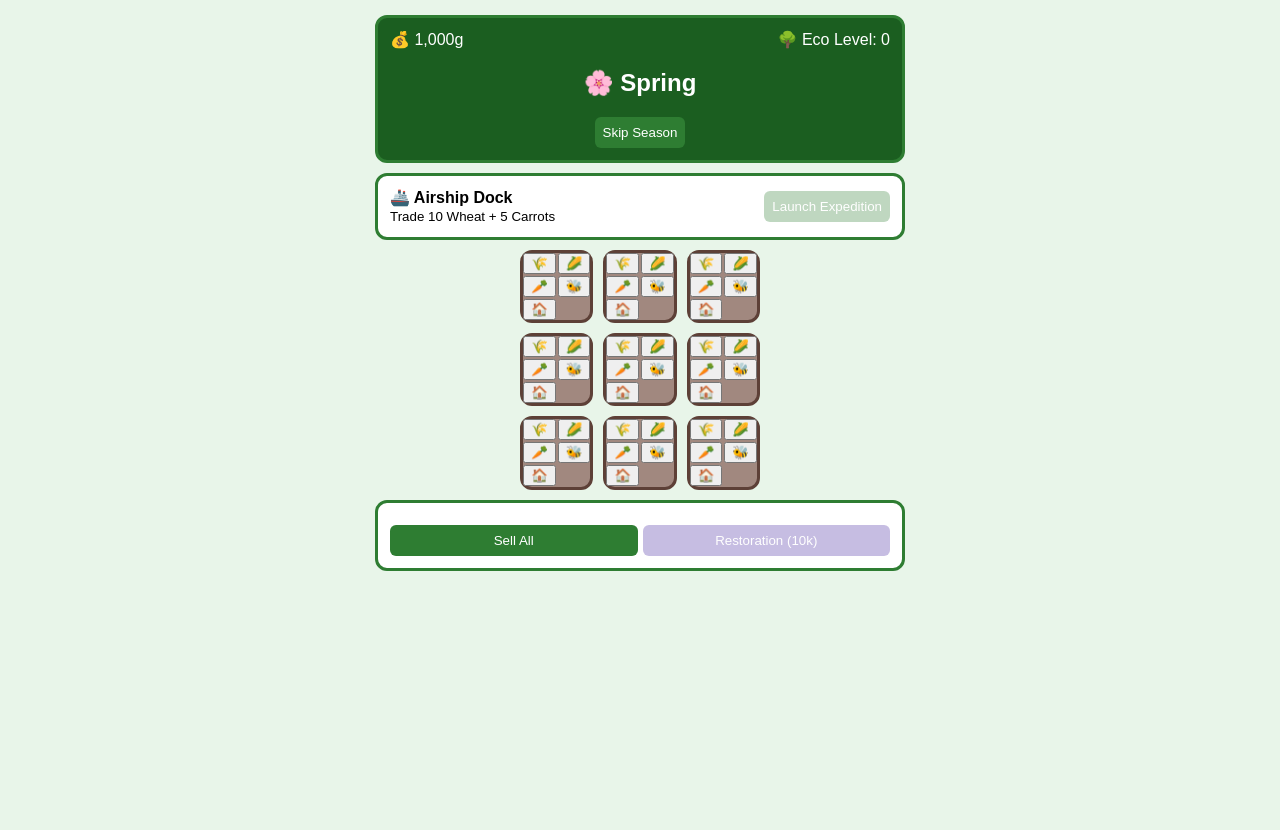
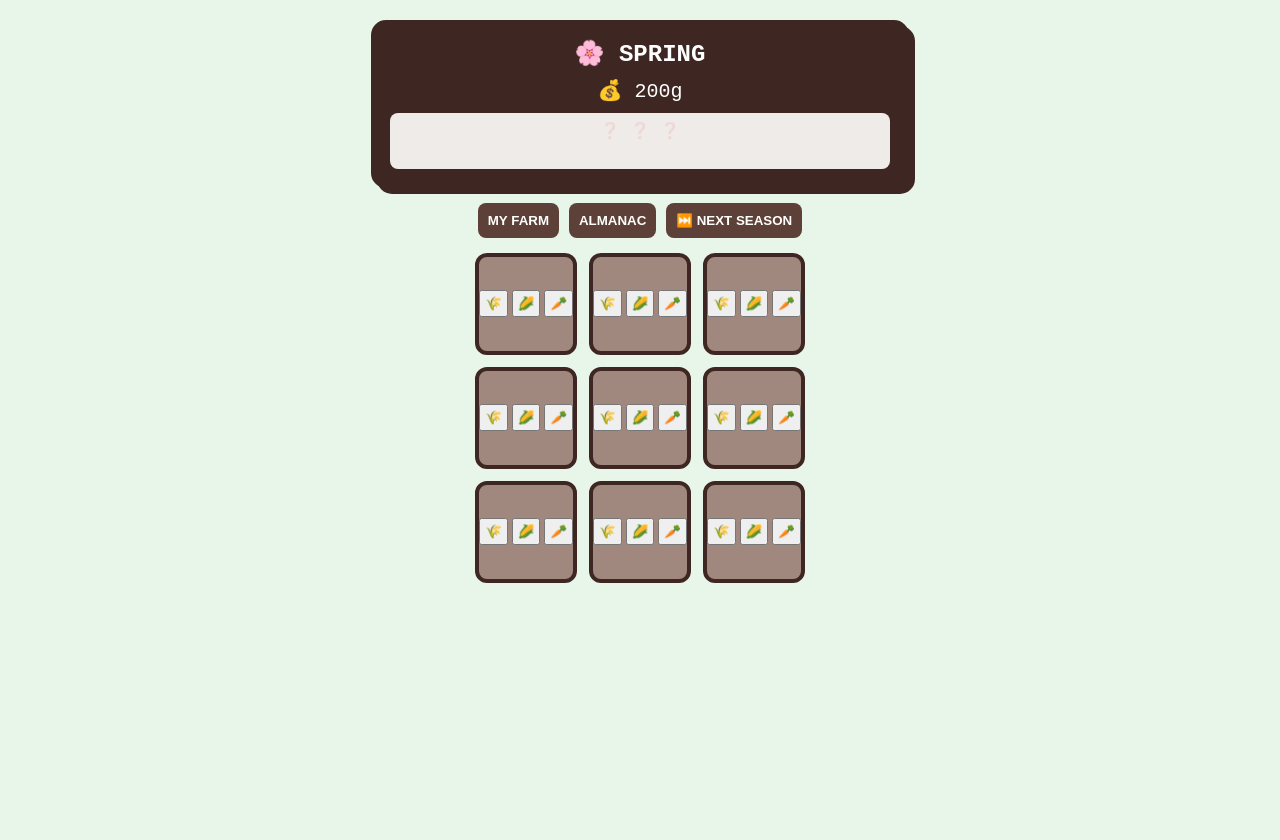
Before and after one commit to mohamedmehdigara/react-farming-game, a React (Create React App) app: page / in a window 1280 px wide. Built offline with nearby package versions, Linux system fonts and the light colour scheme.

Commit message:
edited files

```diff
--- a/src/App.js
+++ b/src/App.js
@@ -1,167 +1,164 @@
 import React, { useState, useEffect } from 'react';
 import styled from 'styled-components';
 
-// --- Constants ---
-const CROPS = {
+// --- Static Data ---
+const CROP_DATA = {
   WHEAT: { id: 'WHEAT', icon: '🌾', cost: 10, price: 25, time: 5 },
   CORN: { id: 'CORN', icon: '🌽', cost: 40, price: 100, time: 12 },
   CARROT: { id: 'CARROT', icon: '🥕', cost: 100, price: 300, time: 25 },
-  MOON_BERRY: { id: 'MOON_BERRY', icon: '🫐', cost: 0, price: 2000, time: 40, exotic: true },
 };
 
+const ALMANAC_GOALS = [
+  { id: 'RICH', name: 'The Gilded Farmer', goal: 10000, desc: 'Accumulate 10,000g', icon: '🏆' },
+  { id: 'HARVESTER', name: 'Master Reaper', goal: 100, desc: 'Harvest 100 Crops', icon: '🚜' },
+  { id: 'BOTANIST', name: 'Seed Sage', goal: 50, desc: 'Plant 50 Carrots', icon: '📔' },
+];
+
 const SEASONS = {
-  SPRING: { name: 'Spring', icon: '🌸', color: '#e8f5e9', mult: 1.5, next: 'SUMMER' },
-  SUMMER: { name: 'Summer', icon: '☀️', color: '#fffde7', mult: 0.8, next: 'FALL' },
-  FALL: { name: 'Fall', icon: '🍂', color: '#fff3e0', mult: 1.2, next: 'WINTER' },
-  WINTER: { name: 'Winter', icon: '❄️', color: '#e3f2fd', mult: 0.4, next: 'SPRING' },
+  SPRING: { icon: '🌸', color: '#e8f5e9', mult: 1.5, next: 'SUMMER' },
+  SUMMER: { icon: '☀️', color: '#fffde7', mult: 0.8, next: 'FALL' },
+  FALL: { icon: '🍂', color: '#fff3e0', mult: 1.2, next: 'WINTER' },
+  WINTER: { icon: '❄️', color: '#e3f2fd', mult: 0.4, next: 'SPRING' },
 };
 
 // --- Styled Components ---
-const GameWrap = styled.div`
+const GameContainer = styled.div`
   display: flex; flex-direction: column; align-items: center; min-height: 100vh;
-  background: ${props => props.bgColor}; transition: 2s; padding: 15px; font-family: sans-serif;
+  background: ${props => props.bgColor}; transition: 2s; padding: 20px; font-family: 'Courier New', Courier, monospace;
 `;
 
 const Section = styled.div`
-  background: white; border: 3px solid #2e7d32; border-radius: 12px;
-  width: 100%; max-width: 500px; padding: 12px; margin-bottom: 10px;
+  background: #fff; border: 4px solid #3e2723; border-radius: 15px;
+  width: 100%; max-width: 500px; padding: 15px; margin-bottom: 15px; box-shadow: 6px 6px 0 #3e2723;
 `;
 
-const FarmGrid = styled.div` display: grid; grid-template-columns: repeat(3, 1fr); gap: 10px; `;
-const Plot = styled.div`
-  aspect-ratio: 1/1; background: ${props => props.isGh ? '#c8e6c9' : '#a1887f'};
-  border: ${props => props.isGh ? '4px solid #4caf50' : '3px solid #5d4037'};
-  border-radius: 12px; display: flex; align-items: center; justify-content: center; position: relative;
+const TrophyShelf = styled.div`
+  display: flex; gap: 10px; justify-content: center; margin-top: 10px;
+  min-height: 40px; background: #efebe9; padding: 8px; border-radius: 8px;
 `;
 
-const Badge = styled.div` position: absolute; top: 2px; right: 2px; font-size: 10px; background: gold; border-radius: 4px; padding: 2px; `;
+const FarmGrid = styled.div` display: grid; grid-template-columns: repeat(3, 1fr); gap: 12px; `;
+const Plot = styled.div`
+  aspect-ratio: 1/1; background: ${props => props.ready ? '#9ccc65' : '#a1887f'};
+  border: 4px solid #3e2723; border-radius: 12px; cursor: pointer;
+  display: flex; flex-direction: column; align-items: center; justify-content: center;
+`;
 
 const Button = styled.button`
-  background: #2e7d32; color: white; border: none; padding: 8px; border-radius: 6px; cursor: pointer;
-  &:disabled { opacity: 0.3; }
+  background: #5d4037; color: white; border: none; padding: 10px; border-radius: 8px; cursor: pointer; font-weight: bold;
+  &:hover { background: #3e2723; }
+  &:disabled { opacity: 0.4; }
 `;
 
 export default function App() {
-  const [money, setMoney] = useState(1000);
-  const [plots, setPlots] = useState(Array(9).fill({ type: null, progress: 0, hasBee: false, isGreenhouse: false }));
-  const [inv, setInv] = useState({ WHEAT: 0, CORN: 0, CARROT: 0, MOON_BERRY: 0 });
+  const [money, setMoney] = useState(200);
+  const [plots, setPlots] = useState(Array(9).fill(null));
+  const [stats, setStats] = useState({ totalHarvested: 0, totalCarrots: 0, maxMoney: 200 });
+  const [unlockedTrophies, setUnlockedTrophies] = useState([]);
   const [season, setSeason] = useState('SPRING');
-  const [airshipBusy, setAirshipBusy] = useState(false);
-  const [ecoLvl, setEcoLvl] = useState(0);
+  const [activeTab, setActiveTab] = useState('farm');
 
-  // --- Core Engine ---
+  // --- Almanac Check ---
+  useEffect(() => {
+    ALMANAC_GOALS.forEach(g => {
+      if (!unlockedTrophies.includes(g.id)) {
+        if (g.id === 'RICH' && money >= g.goal) unlock(g.id);
+        if (g.id === 'HARVESTER' && stats.totalHarvested >= g.goal) unlock(g.id);
+        if (g.id === 'BOTANIST' && stats.totalCarrots >= g.goal) unlock(g.id);
+      }
+    });
+  }, [money, stats]);
+
+  const unlock = (id) => {
+    setUnlockedTrophies(prev => [...prev, id]);
+  };
+
+  // --- Engine ---
   useEffect(() => {
     const timer = setInterval(() => {
-      setPlots(prev => prev.map((p, i) => {
-        if (!p.type) return p;
-
-        // Multipliers: Season (unless Greenhouse) + Bees + Eco Restoration
-        let mult = p.isGreenhouse ? 1.5 : SEASONS[season].mult;
-        if (p.hasBee) mult += 0.3;
-        mult += (ecoLvl * 0.05);
-
-        const inc = (100 / p.type.time) * mult;
+      setPlots(prev => prev.map(p => {
+        if (!p) return null;
+        const masteryBonus = 1 + (unlockedTrophies.length * 0.02); // 2% faster per trophy
+        const inc = (100 / p.type.time) * SEASONS[season].mult * masteryBonus;
         return { ...p, progress: Math.min(p.progress + inc, 100) };
       }));
     }, 1000);
     return () => clearInterval(timer);
-  }, [season, ecoLvl]);
+  }, [season, unlockedTrophies]);
 
   const harvest = (i) => {
     const p = plots[i];
     if (p.progress >= 100) {
-      setInv(v => ({ ...v, [p.type.id]: v[p.type.id] + 1 }));
-      setPlots(ps => ps.map((x, idx) => idx === i ? { ...x, type: null, progress: 0 } : x));
+      setMoney(m => m + p.type.price);
+      setStats(s => ({ ...s, totalHarvested: s.totalHarvested + 1 }));
+      setPlots(ps => ps.map((x, idx) => idx === i ? null : x));
     }
   };
 
   const plant = (i, crop) => {
     if (money >= crop.cost) {
       setMoney(m => m - crop.cost);
-      setPlots(ps => ps.map((x, idx) => idx === i ? { ...x, type: crop, progress: 0 } : x));
-    }
-  };
-
-  const sendAirship = () => {
-    if (inv.WHEAT >= 10 && inv.CARROT >= 5) {
-      setAirshipBusy(true);
-      setInv(v => ({ ...v, WHEAT: v.WHEAT - 10, CARROT: v.CARROT - 5 }));
-      setTimeout(() => {
-        setInv(v => ({ ...v, MOON_BERRY: v.MOON_BERRY + 3 }));
-        setAirshipBusy(false);
-        alert("Airship returned with Exotic Moon Berries! 🌙");
-      }, 10000);
-    }
-  };
-
-  const upgradePlot = (i, type) => {
-    const cost = type === 'GH' ? 5000 : 1000;
-    if (money >= cost) {
-      setMoney(m => m - cost);
-      setPlots(ps => ps.map((x, idx) => idx === i ? (type === 'GH' ? { ...x, isGreenhouse: true } : { ...x, hasBee: true }) : x));
+      if (crop.id === 'CARROT') setStats(s => ({ ...s, totalCarrots: s.totalCarrots + 1 }));
+      setPlots(ps => ps.map((x, idx) => idx === i ? { type: crop, progress: 0 } : x));
     }
   };
 
   return (
-    <GameWrap bgColor={ecoLvl > 5 ? '#a5d6a7' : SEASONS[season].color}>
-      <Section style={{ background: '#1b5e20', color: 'white', textAlign: 'center' }}>
-        <div style={{ display: 'flex', justifyContent: 'space-between' }}>
-          <span>💰 {money.toLocaleString()}g</span>
-          <span>🌳 Eco Level: {ecoLvl}</span>
-        </div>
-        <h2>{SEASONS[season].icon} {SEASONS[season].name}</h2>
-        <Button onClick={() => setSeason(curr => SEASONS[curr].next)}>Skip Season</Button>
+    <GameContainer bgColor={SEASONS[season].color}>
+      <Section style={{ textAlign: 'center', background: '#3e2723', color: 'white' }}>
+        <h2 style={{ margin: 0 }}>{SEASONS[season].icon} {season}</h2>
+        <div style={{ fontSize: '20px', margin: '10px 0' }}>💰 {money.toLocaleString()}g</div>
+        <TrophyShelf>
+          {ALMANAC_GOALS.map(g => unlockedTrophies.includes(g.id) ?
+            <span key={g.id} title={g.name}>{g.icon}</span> :
+            <span key={g.id} style={{ opacity: 0.1 }}>❓</span>
+          )}
+        </TrophyShelf>
       </Section>
 
-      <Section>
-        <div style={{ display: 'flex', justifyContent: 'space-between', alignItems: 'center' }}>
-          <div><b>🚢 Airship Dock</b><br/><small>Trade 10 Wheat + 5 Carrots</small></div>
-          <Button disabled={airshipBusy || inv.WHEAT < 10} onClick={sendAirship}>
-            {airshipBusy ? 'Exploring...' : 'Launch Expedition'}
-          </Button>
+      <div style={{ display: 'flex', gap: '10px', marginBottom: '15px' }}>
+        <Button onClick={() => setActiveTab('farm')}>MY FARM</Button>
+        <Button onClick={() => setActiveTab('almanac')}>ALMANAC</Button>
+        <Button onClick={() => setSeason(curr => SEASONS[curr].next)}>⏭️ NEXT SEASON</Button>
       </div>
-      </Section>
 
+      {activeTab === 'farm' ? (
         <FarmGrid>
           {plots.map((p, i) => (
-          <Plot key={i} isGh={p.isGreenhouse} ready={p.progress === 100} onClick={() => p.progress === 100 && harvest(i)}>
-            {p.isGreenhouse && <Badge>GH</Badge>}
-            {p.hasBee && <span style={{ position: 'absolute', bottom: 2, left: 2 }}>🐝</span>}
-
-            {p.type ? (
+            <Plot key={i} ready={p?.progress === 100} onClick={() => p?.progress === 100 && harvest(i)}>
+              {p ? (
+                <>
                   <span style={{ fontSize: '2rem' }}>{p.progress >= 100 ? p.type.icon : '🌱'}</span>
+                  <div style={{ fontSize: '10px', marginTop: '5px' }}>{Math.floor(p.progress)}%</div>
+                </>
               ) : (
-              <div style={{ display: 'grid', gridTemplateColumns: '1fr 1fr', gap: '2px' }}>
-                {Object.values(CROPS).map(c => (
-                  (!c.exotic || inv[c.id] > 0) && (
-                    <button key={c.id} onClick={() => c.exotic ? (setInv(v=>({...v, [c.id]: v[c.id]-1})), setPlots(ps => ps.map((x, idx) => idx === i ? { ...x, type: c, progress: 0 } : x))) : plant(i, c)}>
-                      {c.icon}
-                    </button>
-                  )
+                <div style={{ display: 'flex', flexWrap: 'wrap', gap: '4px', justifyContent: 'center' }}>
+                  {Object.values(CROP_DATA).map(c => (
+                    <button key={c.id} style={{ padding: '4px' }} onClick={() => plant(i, c)} disabled={money < c.cost}>{c.icon}</button>
                   ))}
-                <button onClick={() => upgradePlot(i, 'BEE')}>🐝</button>
-                <button onClick={() => upgradePlot(i, 'GH')}>🏠</button>
                 </div>
               )}
             </Plot>
           ))}
         </FarmGrid>
-
-      <Section style={{ marginTop: '10px' }}>
-        <div style={{ display: 'flex', flexWrap: 'wrap', gap: '10px', fontSize: '12px' }}>
-          {Object.entries(inv).map(([k, v]) => v > 0 && <span key={k}>{CROPS[k].icon} x{v}</span>)}
+      ) : (
+        <Section>
+          <h3>📔 THE FARMER'S ALMANAC</h3>
+          {ALMANAC_GOALS.map(g => (
+            <div key={g.id} style={{ padding: '10px', borderBottom: '1px solid #eee', opacity: unlockedTrophies.includes(g.id) ? 1 : 0.4 }}>
+              <b>{g.icon} {g.name}</b>
+              <div style={{ fontSize: '12px' }}>{g.desc}</div>
+              {unlockedTrophies.includes(g.id) ?
+                <small style={{ color: 'green' }}>✓ ACHIEVED</small> :
+                <small style={{ color: '#999' }}>IN PROGRESS...</small>
+              }
             </div>
-        <div style={{ display: 'flex', gap: '5px', marginTop: '10px' }}>
-          <Button style={{ flex: 1 }} onClick={() => {
-            let t = 0;
-            Object.entries(inv).forEach(([k, v]) => t += v * CROPS[k].price);
-            setMoney(m => m + t); setInv({ WHEAT: 0, CORN: 0, CARROT: 0, MOON_BERRY: 0 });
-          }}>Sell All</Button>
-          <Button style={{ flex: 1, background: '#4527a0' }} disabled={money < 10000} onClick={() => { setMoney(m => m - 10000); setEcoLvl(e => e + 1); }}>
-            Restoration (10k)
-          </Button>
+          ))}
+          <div style={{ marginTop: '15px', fontSize: '12px', background: '#fff9c4', padding: '10px', borderRadius: '5px' }}>
+            💡 <i>Every trophy unlocked increases your global growth speed by 2%.</i>
           </div>
         </Section>
-    </GameWrap>
+      )}
+    </GameContainer>
   );
 }
```
Lines whose indentation alone changed are shown as unchanged.
